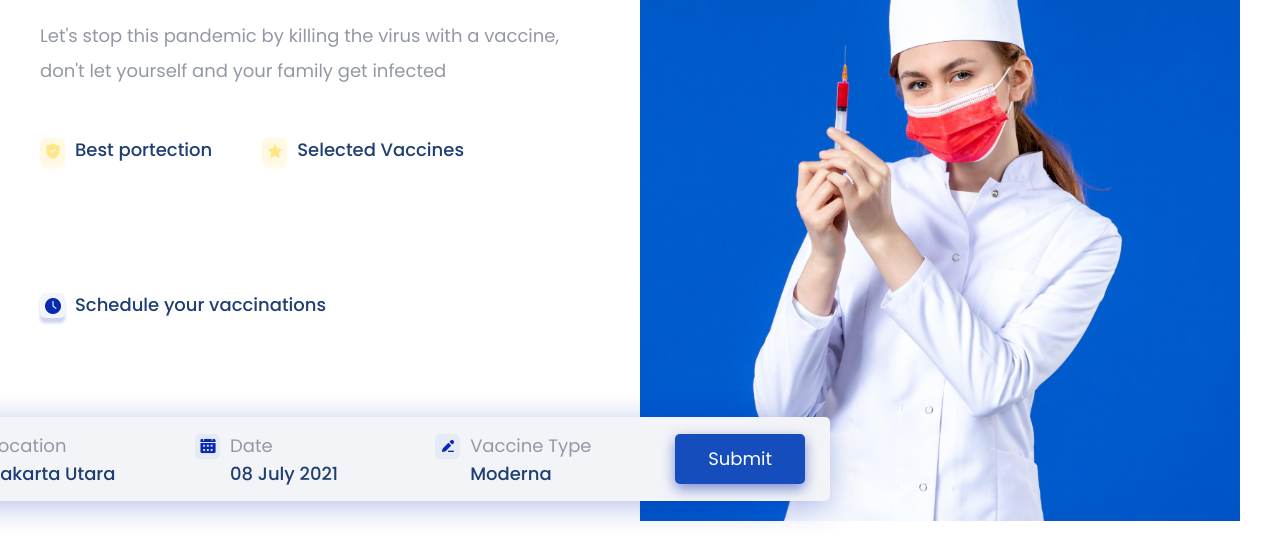
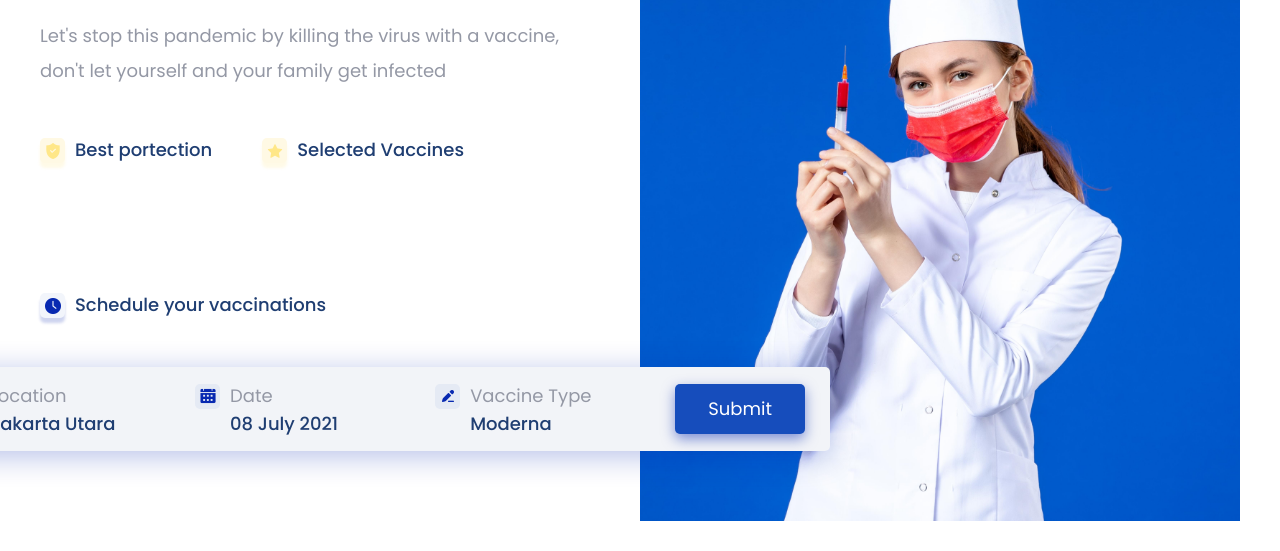
Before and after one commit to AlejandroMorales-s/vaccination, a plain HTML site: page index.html in a window 1280 px wide. Shown: the part 249-800 px from the top of the page. Drawn offline with Linux system fonts and the light colour scheme.

Commit message:
fix: cuadro header

```diff
--- a/src/scss/contenido/header/_hero.scss
+++ b/src/scss/contenido/header/_hero.scss
@@ -83,7 +83,7 @@
     border-radius: 0.5rem;
     position: absolute;
     width: 90rem;
-    bottom: 5rem;
+    bottom: 10rem;
     right: 45rem;
     display: flex;
     align-items: center;
```
Also changed, not shown: build/css/app.css, 1 other file.
